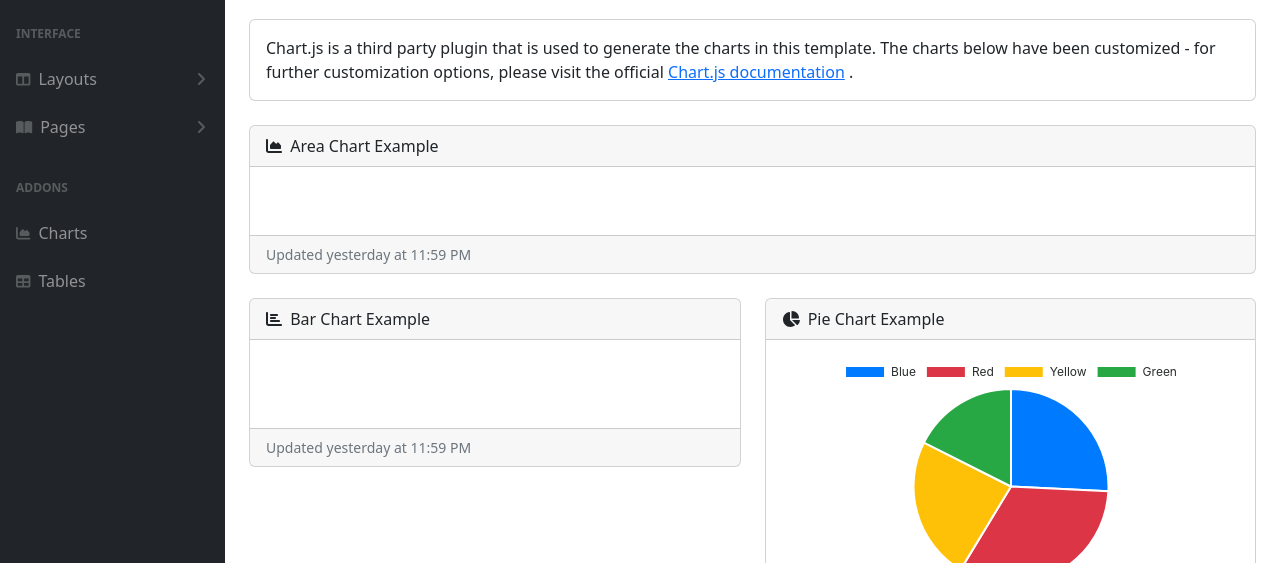
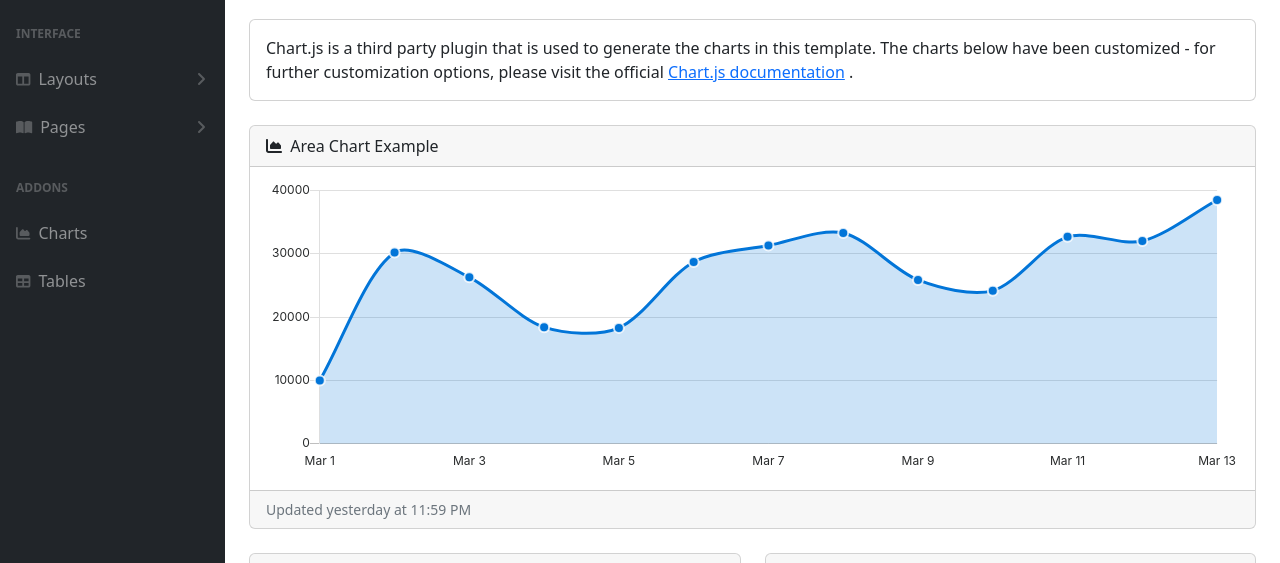
Before and after one commit to JeserOQ/SbAdmin-JoqSbg, a plain HTML site: page charts.html in a window 1280 px wide. Shown: the part 165-728 px from the top of the page. Drawn offline with nearby package versions, Linux system fonts and the light colour scheme.

Commit message:
Configuration of JS files and design of tables and charts

```diff
--- /dev/null
+++ b/assets/demo/chart-area-demo.js
@@ -0,0 +1,54 @@
+// Set new default font family and font color to mimic Bootstrap's default styling
+Chart.defaults.global.defaultFontFamily = '-apple-system,system-ui,BlinkMacSystemFont,"Segoe UI",Roboto,"Helvetica Neue",Arial,sans-serif';
+Chart.defaults.global.defaultFontColor = '#292b2c';
+
+// Area Chart Example
+var ctx = document.getElementById("myAreaChart");
+var myLineChart = new Chart(ctx, {
+  type: 'line',
+  data: {
+    labels: ["Mar 1", "Mar 2", "Mar 3", "Mar 4", "Mar 5", "Mar 6", "Mar 7", "Mar 8", "Mar 9", "Mar 10", "Mar 11", "Mar 12", "Mar 13"],
+    datasets: [{
+      label: "Sessions",
+      lineTension: 0.3,
+      backgroundColor: "rgba(2,117,216,0.2)",
+      borderColor: "rgba(2,117,216,1)",
+      pointRadius: 5,
+      pointBackgroundColor: "rgba(2,117,216,1)",
+      pointBorderColor: "rgba(255,255,255,0.8)",
+      pointHoverRadius: 5,
+      pointHoverBackgroundColor: "rgba(2,117,216,1)",
+      pointHitRadius: 50,
+      pointBorderWidth: 2,
+      data: [10000, 30162, 26263, 18394, 18287, 28682, 31274, 33259, 25849, 24159, 32651, 31984, 38451],
+    }],
+  },
+  options: {
+    scales: {
+      xAxes: [{
+        time: {
+          unit: 'date'
+        },
+        gridLines: {
+          display: false
+        },
+        ticks: {
+          maxTicksLimit: 7
+        }
+      }],
+      yAxes: [{
+        ticks: {
+          min: 0,
+          max: 40000,
+          maxTicksLimit: 5
+        },
+        gridLines: {
+          color: "rgba(0, 0, 0, .125)",
+        }
+      }],
+    },
+    legend: {
+      display: false
+    }
+  }
+});
--- /dev/null
+++ b/assets/demo/chart-bar-demo.js
@@ -0,0 +1,46 @@
+// Set new default font family and font color to mimic Bootstrap's default styling
+Chart.defaults.global.defaultFontFamily = '-apple-system,system-ui,BlinkMacSystemFont,"Segoe UI",Roboto,"Helvetica Neue",Arial,sans-serif';
+Chart.defaults.global.defaultFontColor = '#292b2c';
+
+// Bar Chart Example
+var ctx = document.getElementById("myBarChart");
+var myLineChart = new Chart(ctx, {
+  type: 'bar',
+  data: {
+    labels: ["January", "February", "March", "April", "May", "June"],
+    datasets: [{
+      label: "Revenue",
+      backgroundColor: "rgba(2,117,216,1)",
+      borderColor: "rgba(2,117,216,1)",
+      data: [4215, 5312, 6251, 7841, 9821, 14984],
+    }],
+  },
+  options: {
+    scales: {
+      xAxes: [{
+        time: {
+          unit: 'month'
+        },
+        gridLines: {
+          display: false
+        },
+        ticks: {
+          maxTicksLimit: 6
+        }
+      }],
+      yAxes: [{
+        ticks: {
+          min: 0,
+          max: 15000,
+          maxTicksLimit: 5
+        },
+        gridLines: {
+          display: true
+        }
+      }],
+    },
+    legend: {
+      display: false
+    }
+  }
+});
```
Also changed, not shown: index.html (+3 -0 lines), js/datatables-simple-demo.js (added, +9 -0 lines).
